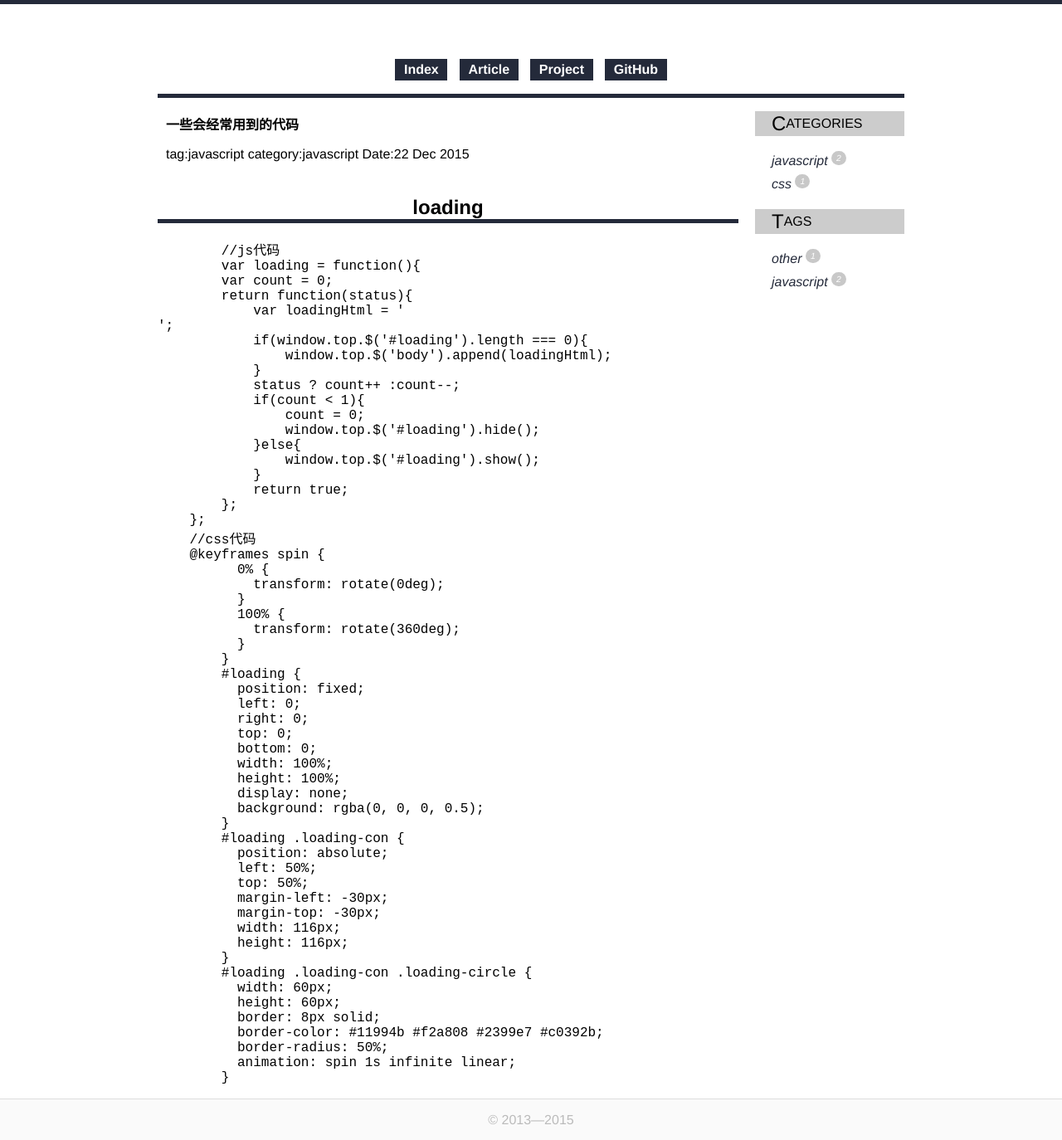
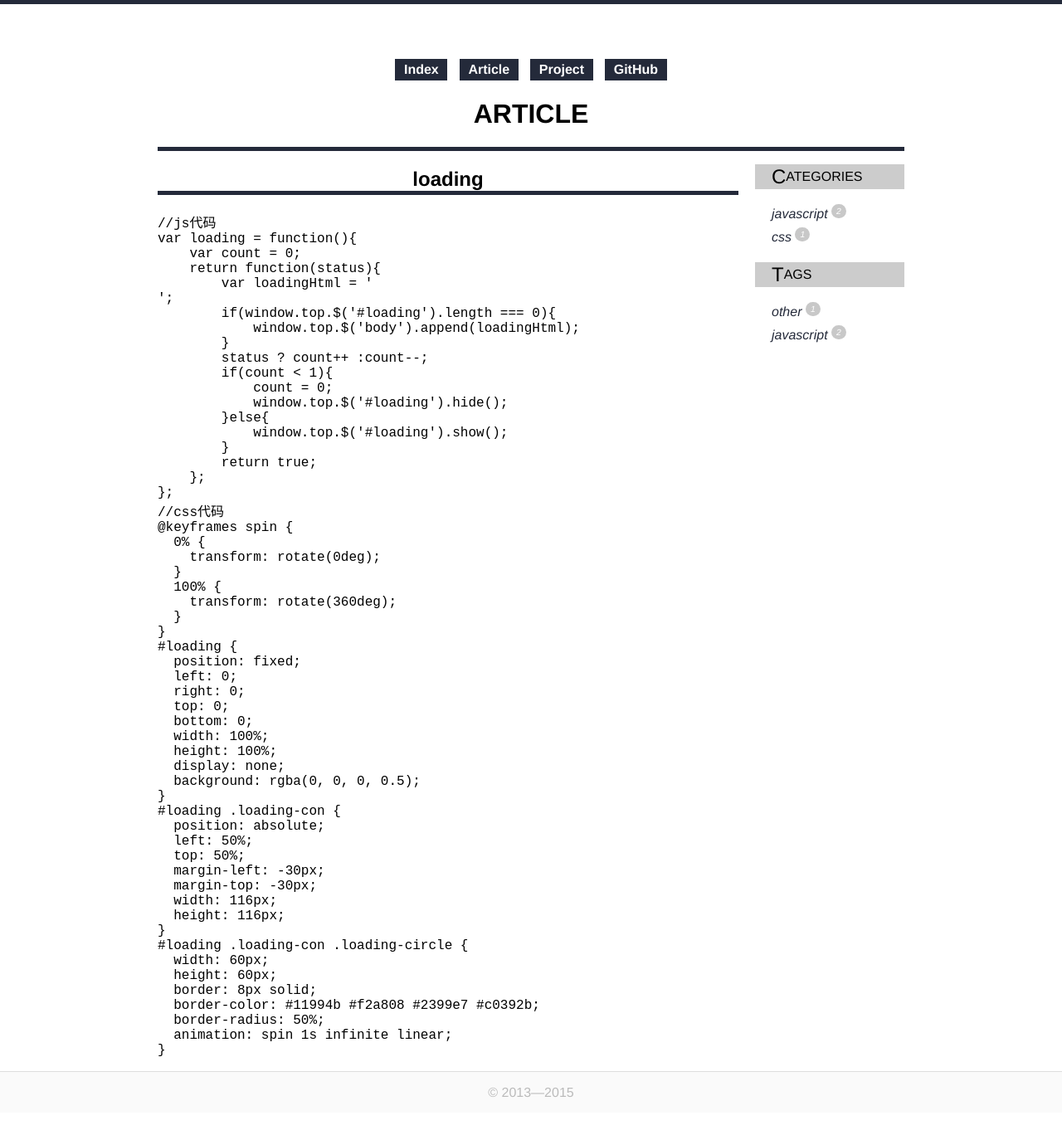
Before and after one commit to pizimu/blog, a Jekyll site: the page built from _posts/2015-12-22-common-code.html, in a window 1280 px wide. Shown: the whole page at 83% size. Built offline with Jekyll 4.4.1, drawn with Linux system fonts in a browser that asks for light colours; after the commit the page ends 1341 px from its top, so only the background shows below that.

Commit message:
Update 2015-12-22-common-code.html

```diff
--- a/_posts/2015-12-22-common-code.html
+++ b/_posts/2015-12-22-common-code.html
@@ -1,5 +1,5 @@
 ---
-layout: blog-info
+layout: article
 title: 一些会经常用到的代码
 tags: [javascript]
 categories: [javascript]
```
Lines whose indentation alone changed are shown as unchanged.
